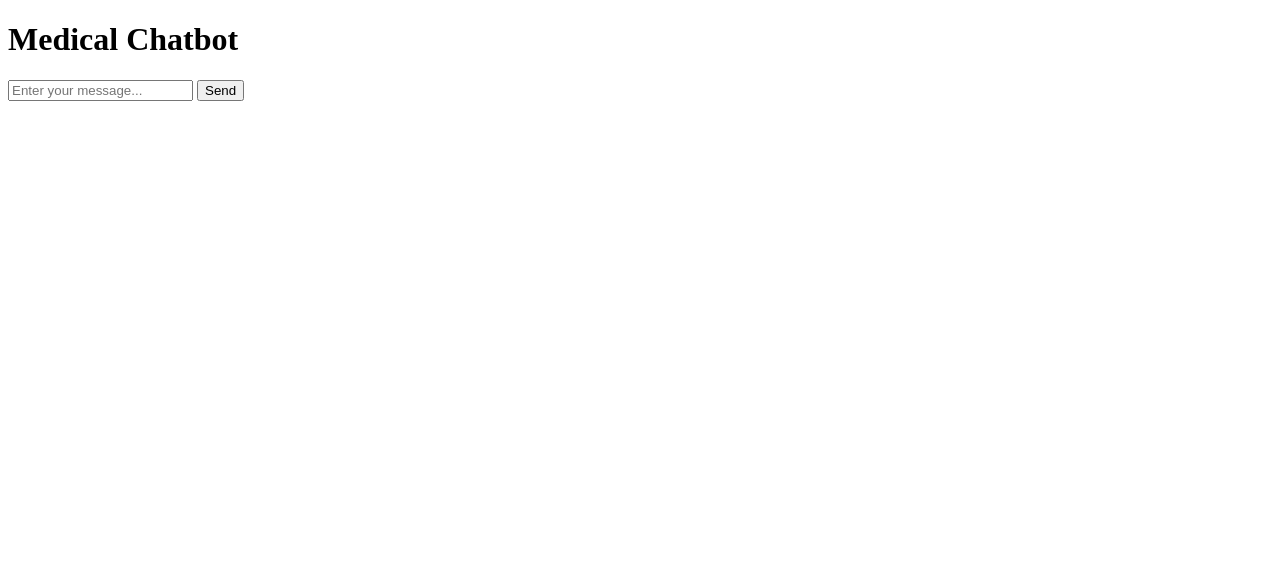
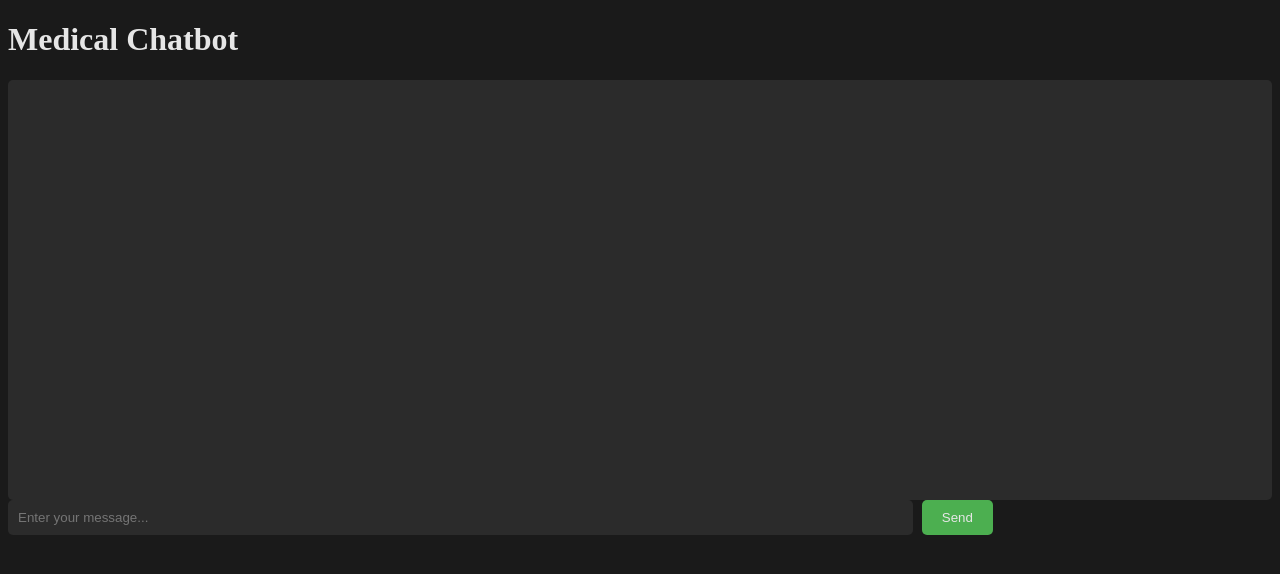
Before and after one commit to Arnie1x/medical_chatbot, a Flask app: page / in a window 1280 px wide. Shown: the top 574 px of the page. Run offline with Flask 3, Linux system fonts and the light colour scheme; parts of the project's set-up code (start-up, migrations or seed data) failed here and were passed over.

Commit message:
feat(chatbot.py): Added CSS Styling to the chatbot interface

```diff
--- a/templates/index.html
+++ b/templates/index.html
@@ -4,6 +4,50 @@
 <head>
   <title>Medical Chatbot</title>
   <script src="https://ajax.googleapis.com/ajax/libs/jquery/3.5.1/jquery.min.js"></script>
+  <style>
+    /* Dark mode styles */
+    body {
+      background-color: #1a1a1a;
+      color: #e6e6e6;
+    }
+
+    #chat-container {
+      background-color: #2b2b2b;
+      padding: 10px;
+      border-radius: 5px;
+      height: 400px;
+      overflow-y: scroll;
+    }
+
+    #chat-container div {
+      padding: 5px;
+      border-radius: 5px;
+      margin-bottom: 5px;
+    }
+
+    #chat-container div:nth-child(odd) {
+      background-color: #3c3c3c;
+    }
+
+    #user-input {
+      background-color: #2b2b2b;
+      color: #e6e6e6;
+      border: none;
+      padding: 10px;
+      border-radius: 5px;
+      margin-right: 5px;
+      width: 70%;
+    }
+
+    #send-btn {
+      background-color: #4caf50;
+      color: #e6e6e6;
+      border: none;
+      padding: 10px 20px;
+      border-radius: 5px;
+      cursor: pointer;
+    }
+  </style>
 </head>
 
 <body>
```
